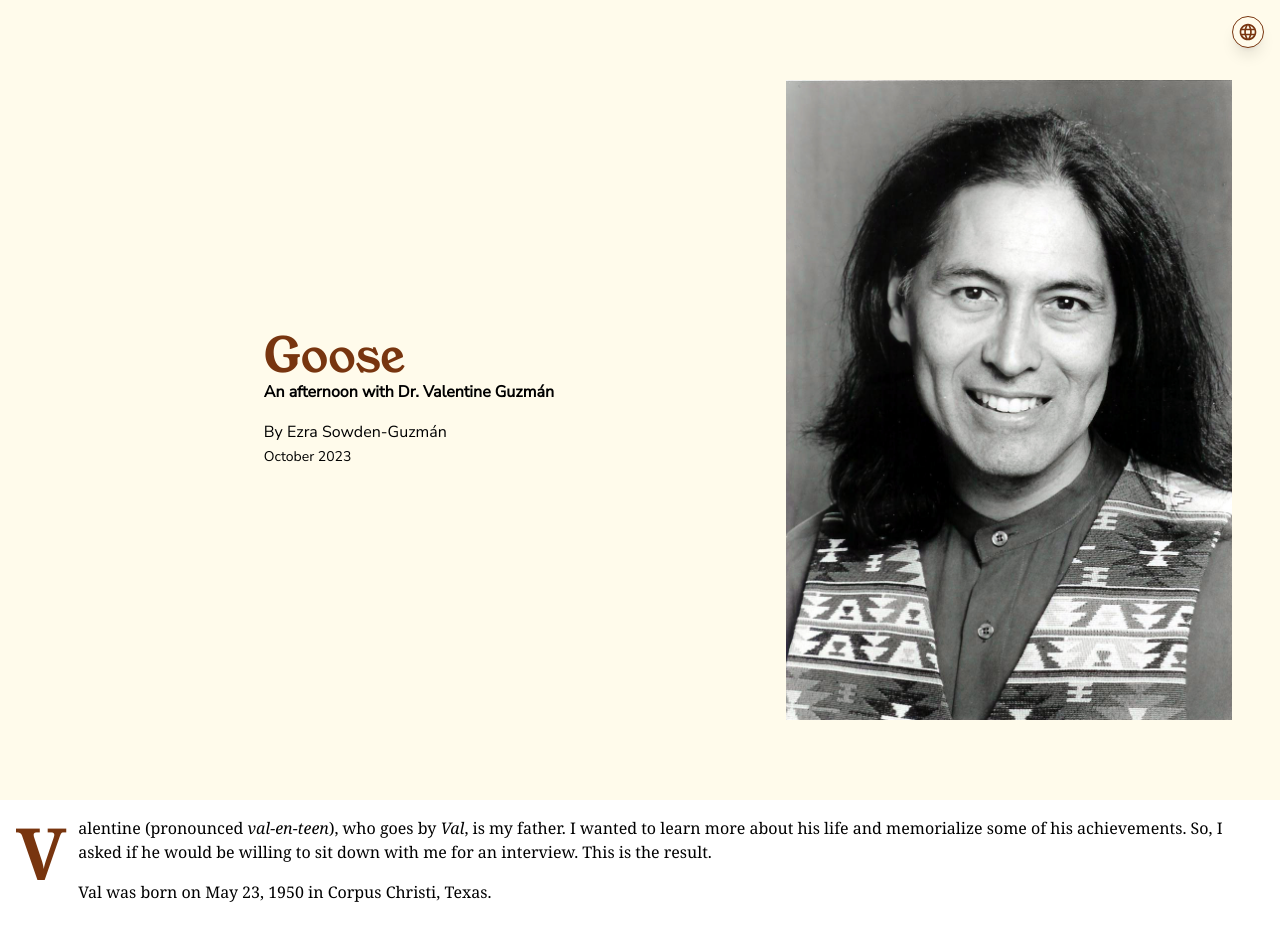
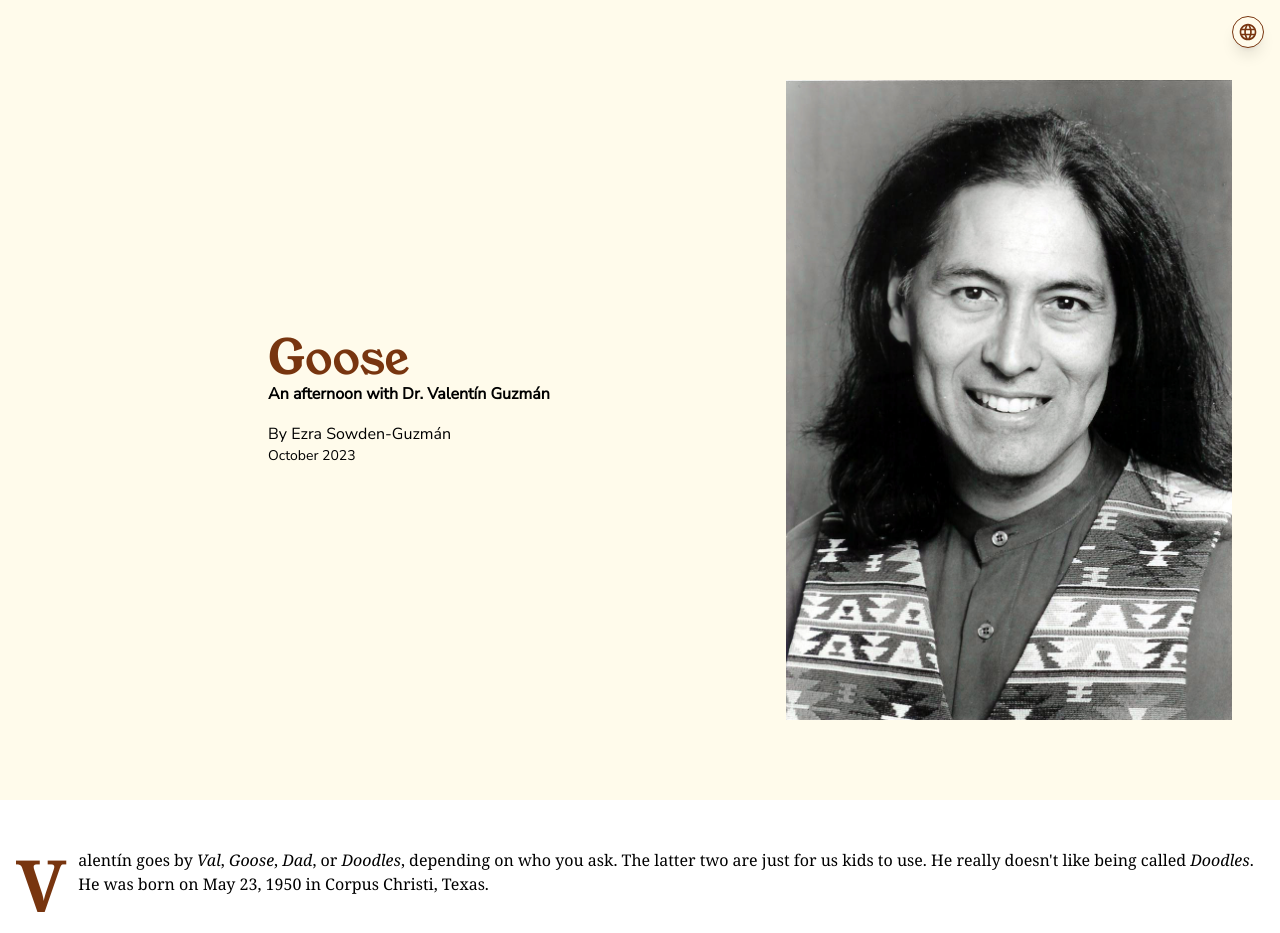
Before and after one commit to ezra-sg/portfolio, a Next.js app: page /val/en in a window 1280 px wide. Built offline with nearby package versions, Linux system fonts and the light colour scheme.

Commit message:
switch to use react-markdown, update temporary copy

```diff
--- a/components/val/hero/hero.tsx
+++ b/components/val/hero/hero.tsx
@@ -1,4 +1,5 @@
 import Image from 'next/image';
+import ReactMarkdown from 'react-markdown';
 
 import img from '@/public/val--indian.jpg';
 
@@ -9,7 +10,7 @@ export default function Intro() {
     const { t } = useI18n();
 
     return (
-        <div className="relative w-full h-[100svh] md:flex md:flex-row-reverse md:gap-8 md:justify-between md:items-center xl:max-w-[1440px] xl:m-auto xl:px-12 mb-8">
+        <div className="relative w-full h-[100svh] md:flex md:flex-row-reverse md:gap-8 md:justify-between md:items-center xl:max-w-[1440px] xl:m-auto xl:px-12">
             <Image
                 src={img}
                 alt={t('hero.hero-image-alt')}
@@ -19,17 +20,21 @@ export default function Intro() {
 
             <div className="absolute md:static bottom-12 left-0 right-0 bg-amber-50 dark:bg-slate-950 py-4 md:w-full md:flex md:justify-center">
                 <div className="md:w-fit md:pl-4">
-                    <h1 className="font-header text-5xl text-amber-900 dark:text-amber-200 text-center md:text-left">
+                    <ReactMarkdown className="font-header text-5xl text-amber-900 dark:text-amber-200 text-center md:text-left">
                         {t('hero.hero-text')}
-                    </h1>
-                    <h2 className="mb-4 font-sans dark:text-amber-50 text-center font-semibold md:text-left">
+                    </ReactMarkdown>
+
+                    <ReactMarkdown className="mb-4 font-sans dark:text-amber-50 text-center font-semibold md:text-left">
                         {t('hero.subtitle')}
-                    </h2>
-                    <p className="font-sans dark:text-amber-50 text-center md:text-left">
+                    </ReactMarkdown>
+
+                    <ReactMarkdown className="font-sans dark:text-amber-50 text-center md:text-left">
                         {t('hero.author-text')}
-                        <br />
-                        <span className="text-sm">{t('hero.interview-date')}</span>
-                    </p>
+                    </ReactMarkdown>
+
+                    <ReactMarkdown className="font-sans dark:text-amber-50 text-center md:text-left text-sm">
+                        {t('hero.interview-date')}
+                    </ReactMarkdown>
                 </div>
             </div>
         </div>
--- a/components/val/intro/intro.tsx
+++ b/components/val/intro/intro.tsx
@@ -4,15 +4,14 @@ export default function Intro() {
     const { t } = useI18n();
 
     return (<>
-        <div className="w-full bg-white dark:bg-slate-950 p-4">
+        <div className="w-full bg-white dark:bg-slate-950 p-4 pt-12">
             <p className="font-serif dark:text-amber-50 mb-4 first-letter:text-amber-900 first-letter:text-7xl first-letter:float-left first-letter:font-bold first-letter:mr-3 dark:first-letter:text-amber-200">
-                Valentine (pronounced <em>val-en-teen</em>), who goes by <em>Val</em>, is my father.
-                I wanted to learn more about his life and memorialize some of his achievements.
-                So, I asked if he would be willing to sit down with me for an interview.
-                This is the result.
+                Valentín goes by <em>Val</em>, <em>Goose</em>, <em>Dad</em>, or <em>Doodles</em>, depending on who you ask.
+                The latter two are just for us kids to use. He really doesn&apos;t like being called <em>Doodles</em>.
+                He was born on May 23, 1950 in Corpus Christi, Texas.
             </p>
 
-            <p className="font-serif dark:text-amber-50">Val was born on May 23, 1950 in Corpus Christi, Texas.</p>
+            <p className="font-serif dark:text-amber-50"></p>
         </div>
     </>);
 }
--- a/i18n/en.json
+++ b/i18n/en.json
@@ -1,9 +1,9 @@
 {
     "hero.author-text": "By Ezra Sowden-Guzmán",
     "hero.hero-image-alt": "A black and white headshot of Val with long hair, clean shaven, and wearing a patterned vest. A wide smile sits on his face.",
-    "hero.hero-text": "Goose",
+    "hero.hero-text": "# Goose",
     "hero.interview-date": "October 2023",
-    "hero.subtitle": "An afternoon with Dr. Valentine Guzmán",
+    "hero.subtitle": "## An afternoon with Dr. Valentín Guzmán",
     "nav.english-link-description": "Switch the language to English",
     "nav.english": "English",
     "nav.language-button-label": "Switch language",
--- a/i18n/es.json
+++ b/i18n/es.json
@@ -1,9 +1,9 @@
 {
     "hero.author-text": "Por Ezra Sowden-Guzmán",
     "hero.hero-image-alt": "Una foto en blanco y negro de Val con el pelo largo, bien afeitado y con un chaleco estampado. Una amplia sonrisa se dibuja en su rostro.",
-    "hero.hero-text": "Goose",
+    "hero.hero-text": "# Goose",
     "hero.interview-date": "Octubre 2023",
-    "hero.subtitle": "Una tarde con el Dr. Valentín Guzmán",
+    "hero.subtitle": "## Una tarde con el Dr. Valentín Guzmán",
     "nav.english-link-description": "Switch the language to English",
     "nav.english": "English",
     "nav.language-button-label": "cambiar de idioma",
--- a/package.json
+++ b/package.json
@@ -16,6 +16,7 @@
     "react": "^18",
     "react-dom": "^18",
     "react-icons": "^4.11.0",
+    "react-markdown": "^9.0.0",
     "sass": "^1.68.0",
     "sharp": "^0.32.6"
   },
```
Also changed, not shown: 1 other file (tests, documents, lock files or other folders).
